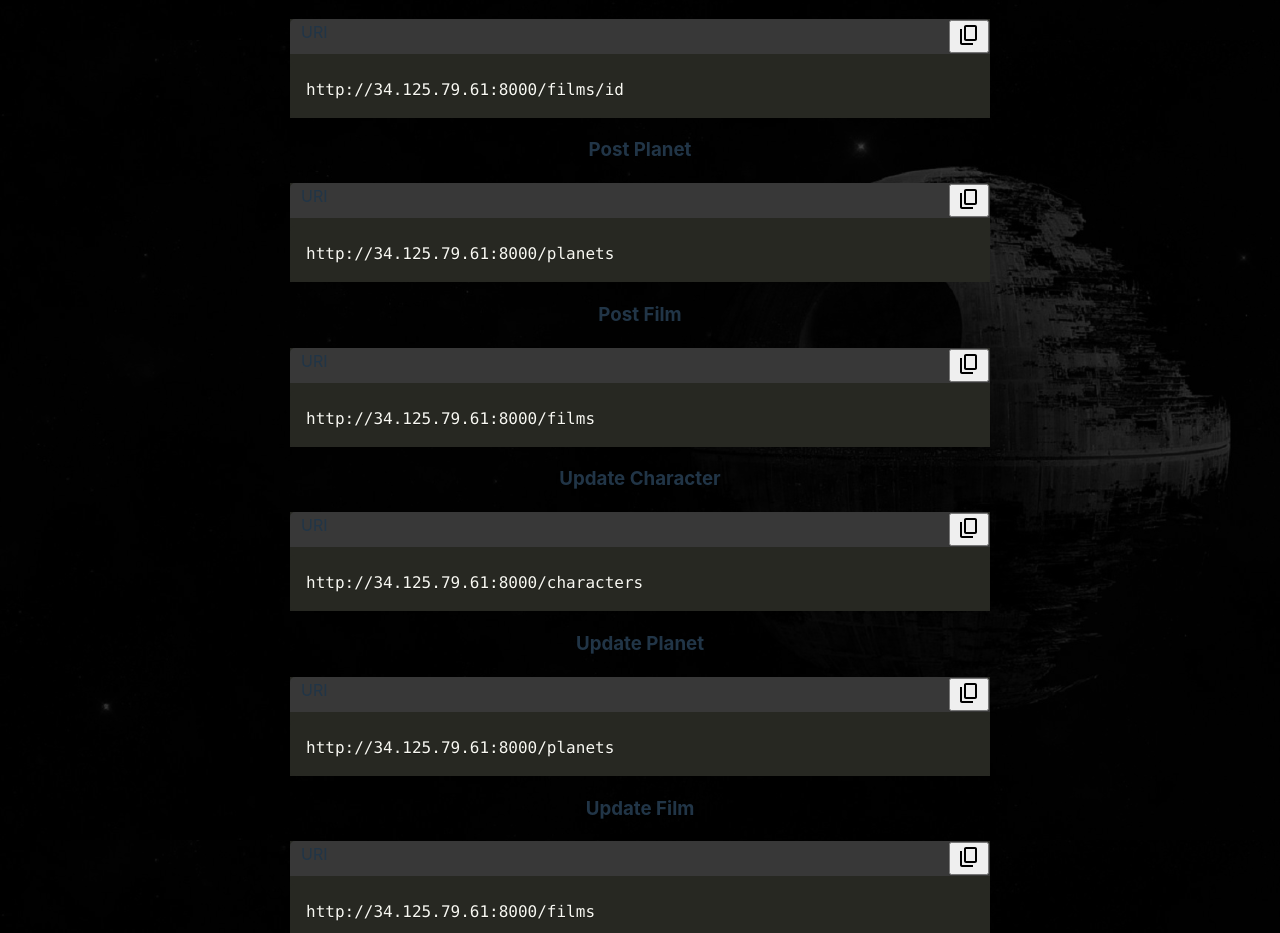
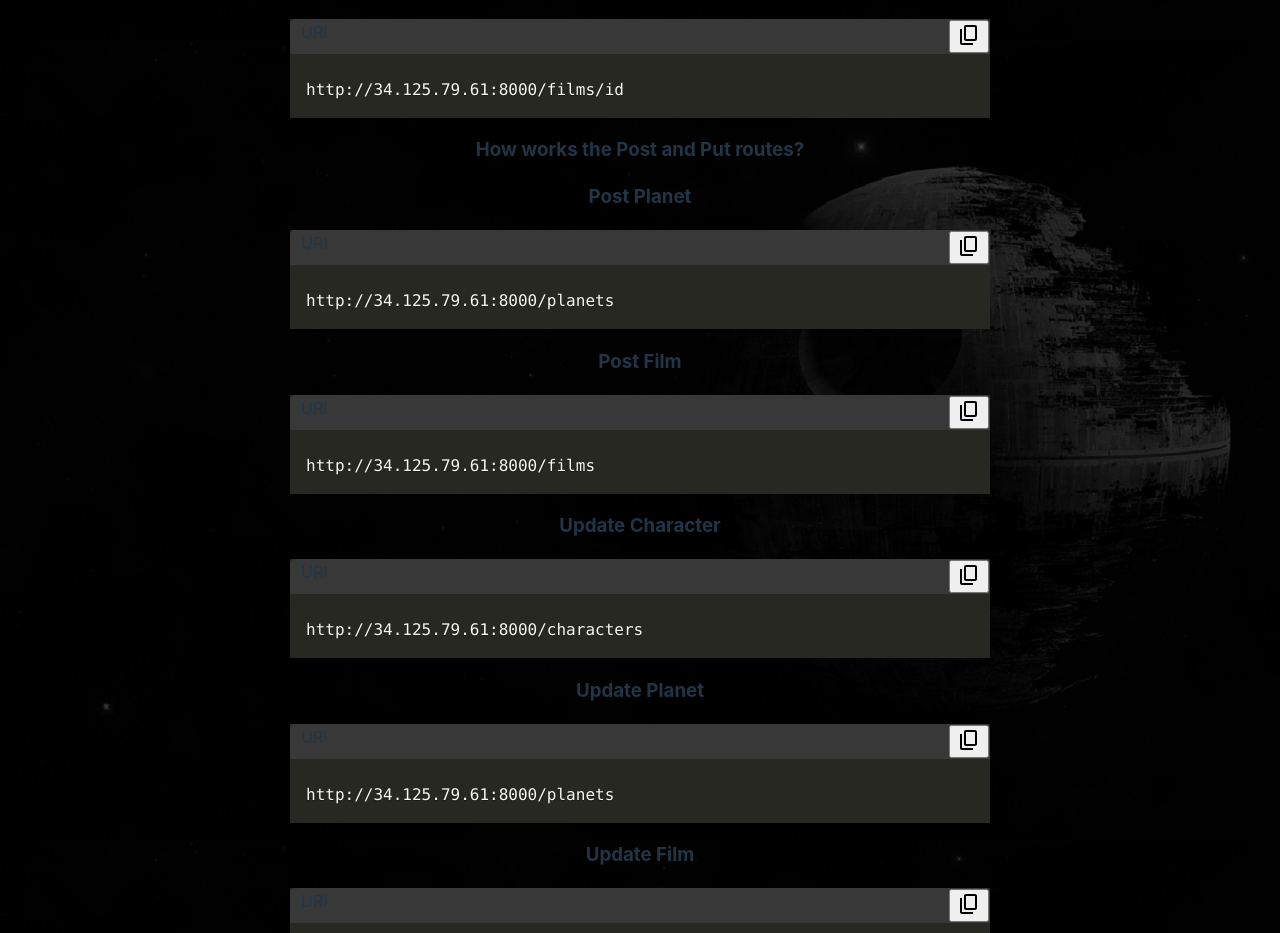
Before and after one commit to MakoskiVictor/Star-Wars-Microservices, a React (Vite) app in the folder client/: page / in a window 1280 px wide. Shown: the part 2360-3293 px from the top of the page. Built offline with nearby package versions, Linux system fonts and the light colour scheme.

Commit message:
add routes title

```diff
--- a/client/src/App.jsx
+++ b/client/src/App.jsx
@@ -35,6 +35,7 @@ function App () {
           <MethodCard id='Get Character by ID' />
           <MethodCard id='Get Planet by ID' />
           <MethodCard id='Get Film by ID' />
+          <h3>How works the Post and Put routes?</h3>
           <MethodCard id='Post Planet' />
           <MethodCard id='Post Film' />
           <MethodCard id='Update Character' />
```
